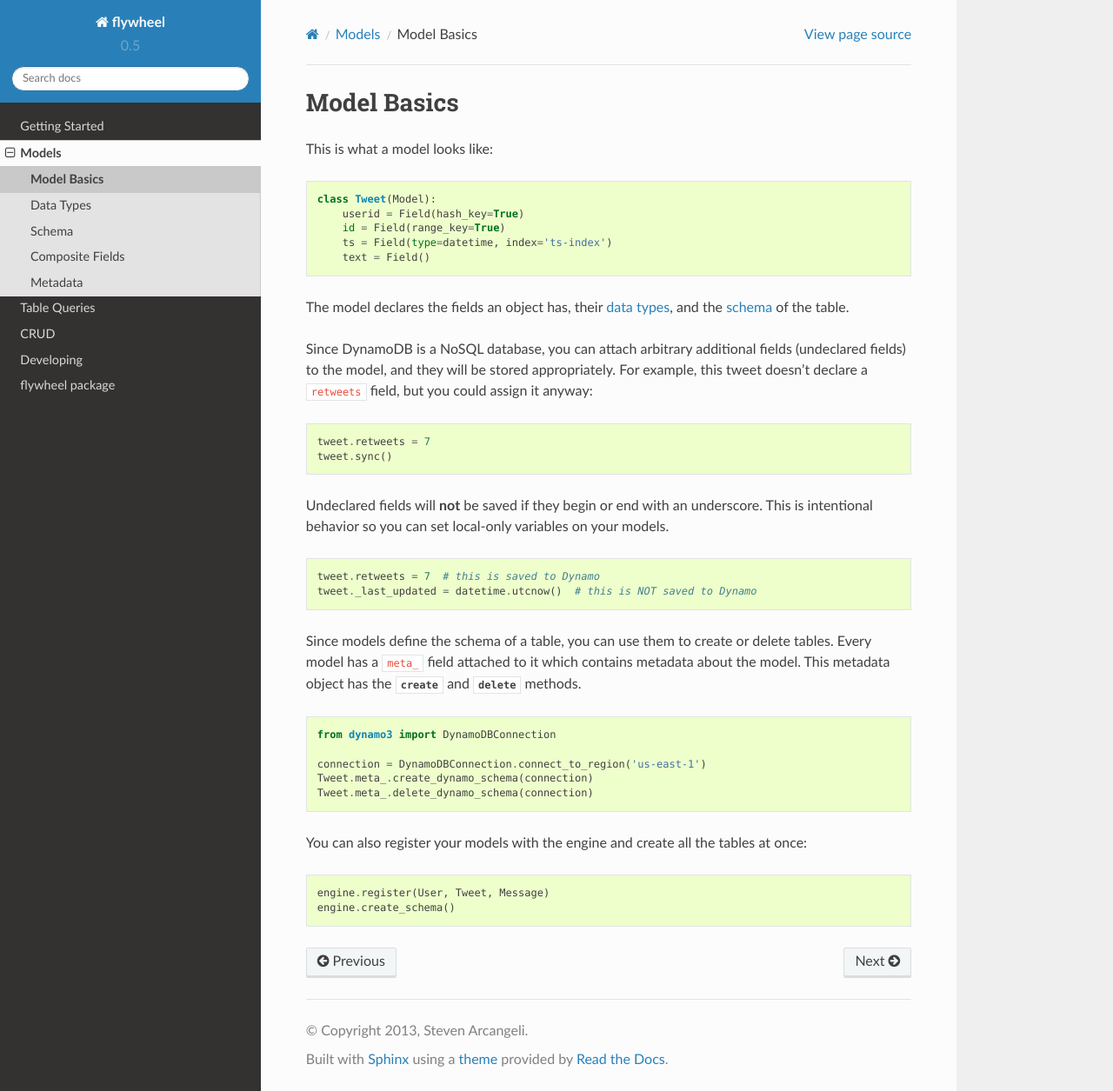
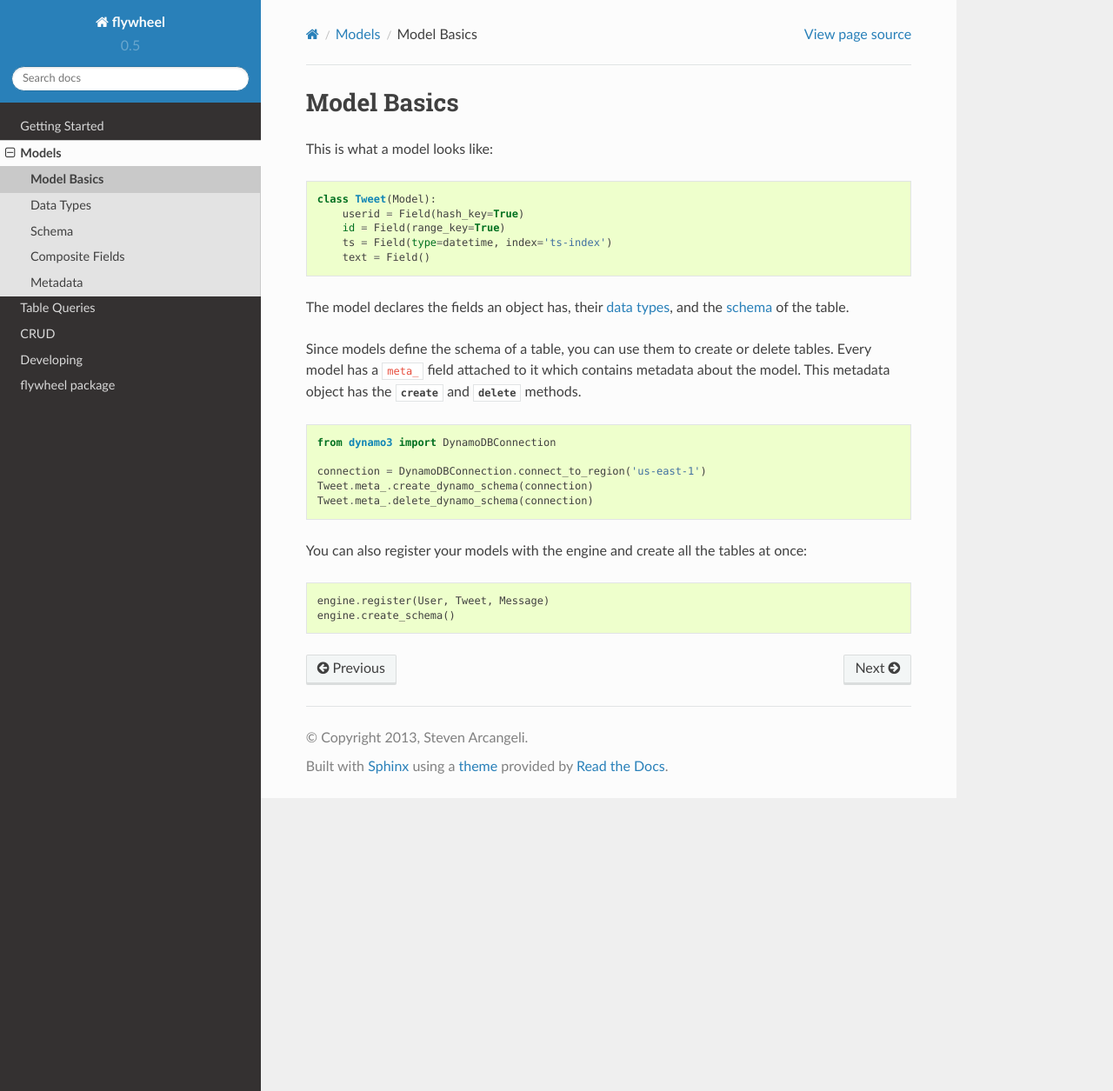
Before and after one commit to stevearc/flywheel, a Sphinx documentation site: the page built from doc/topics/models/basics.rst, in a window 1280 px wide and 1255 px high. Shown: the whole window at 87% size. Built offline with Sphinx 7.4.7 and the Read the Docs theme 2.0.0, drawn with Linux system fonts in a browser that asks for light colours; pages that are not in the unit, such as notebooks, are missing from menus.

Commit message:
Fix #54: Get rid of outdated docs talking about overflow fields

```diff
--- a/doc/topics/models/basics.rst
+++ b/doc/topics/models/basics.rst
@@ -14,25 +14,6 @@ This is what a model looks like:
 
 The model declares the fields an object has, their :ref:`data
 types<data_types>`, and the :ref:`schema <schema>` of the table.
-
-Since DynamoDB is a NoSQL database, you can attach arbitrary additional fields
-(undeclared fields) to the model, and they will be stored appropriately. For
-example, this tweet doesn't declare a ``retweets`` field, but you could assign
-it anyway:
-
-.. code-block:: python
-
-    tweet.retweets = 7
-    tweet.sync()
-
-Undeclared fields will **not** be saved if they begin or end with an
-underscore. This is intentional behavior so you can set local-only variables on
-your models.
-
-.. code-block:: python
-
-    tweet.retweets = 7  # this is saved to Dynamo
-    tweet._last_updated = datetime.utcnow()  # this is NOT saved to Dynamo
 
 Since models define the schema of a table, you can use them to create or delete
 tables. Every model has a ``meta_`` field attached to it which contains
```
